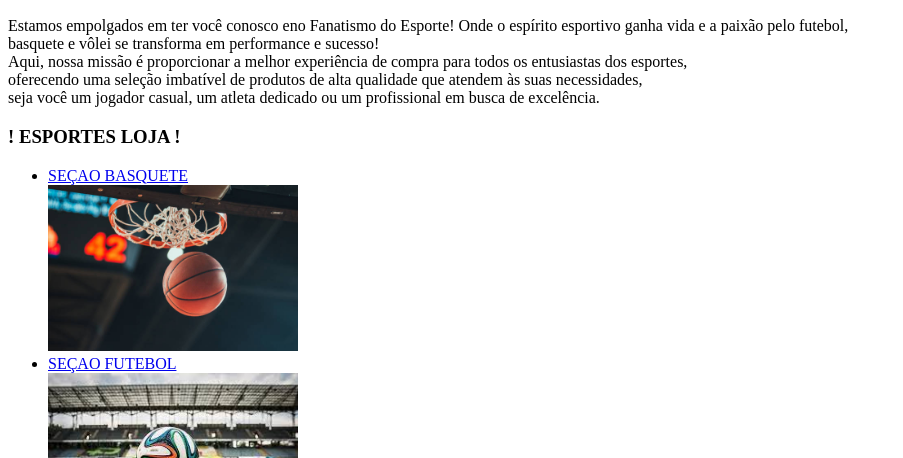
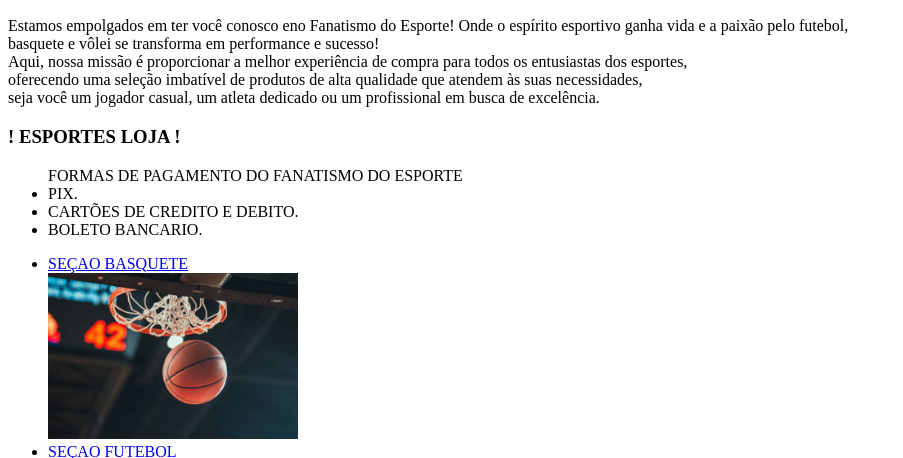
Before and after one commit to EnzoRibei/Site-do-jogo, a plain HTML site: page index.html in a window 1280 px wide. Shown: the part 313-771 px from the top of the page, without its empty margins (0-903 px from the left). Drawn offline with Linux system fonts and the light colour scheme.

Commit message:
qualquer

```diff
--- a/index.html
+++ b/index.html
@@ -19,6 +19,18 @@
         seja você um jogador casual, um atleta dedicado ou um profissional em busca de excelência.
     </p>
     <h3> ! ESPORTES LOJA !</h2>
+      <ul>
+        FORMAS DE PAGAMENTO DO FANATISMO DO ESPORTE<br/>
+        <li>
+          PIX.<br/>
+        </li>
+        <li>
+          CARTÕES DE CREDITO E DEBITO.<br/>
+        </li>
+        <li>
+          BOLETO BANCARIO.
+        </li>
+      </ul>
     <ul>
         <li><a href="/esporte/basquete/index.html">
             SEÇAO BASQUETE<br/>
```
